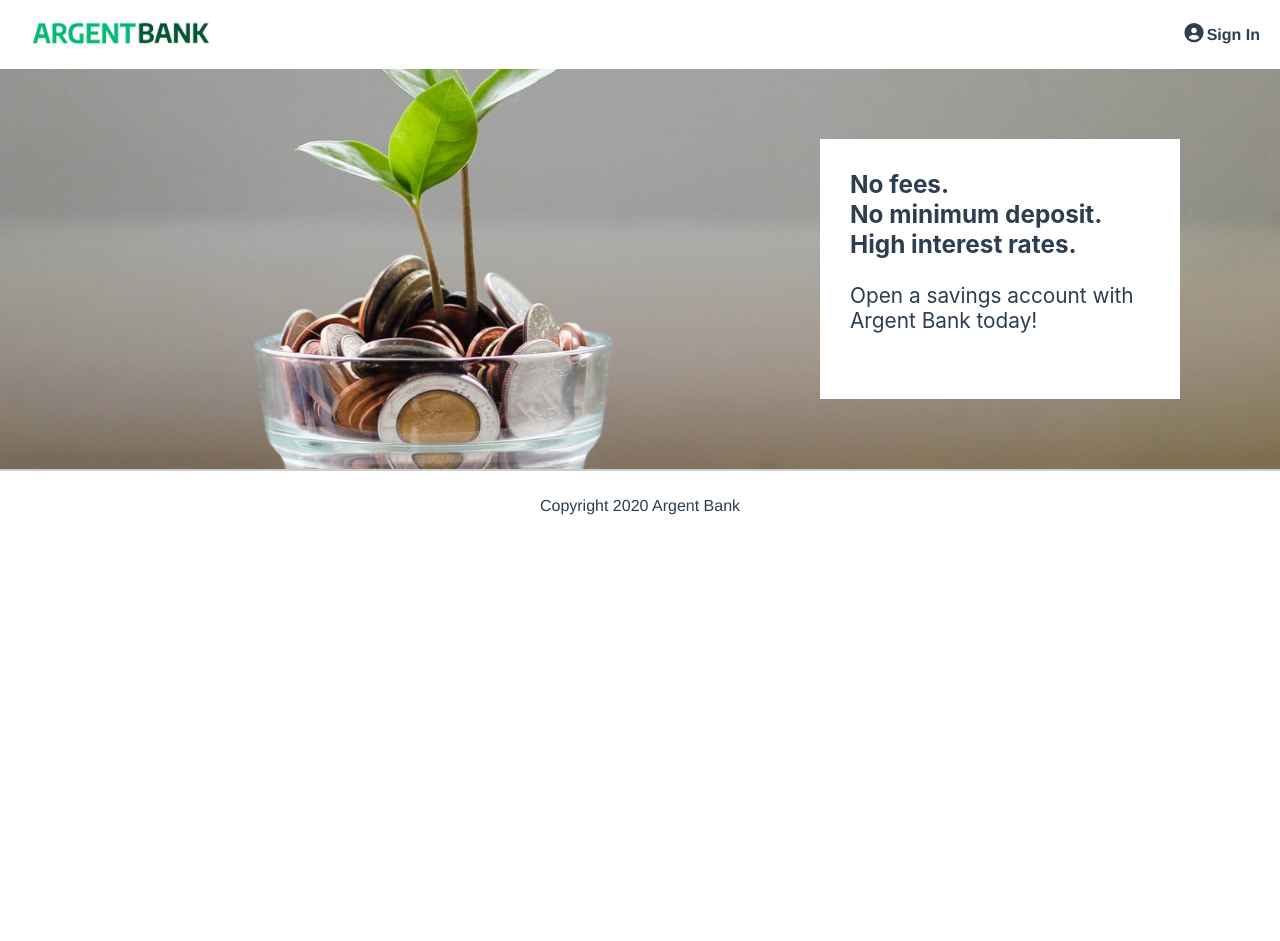
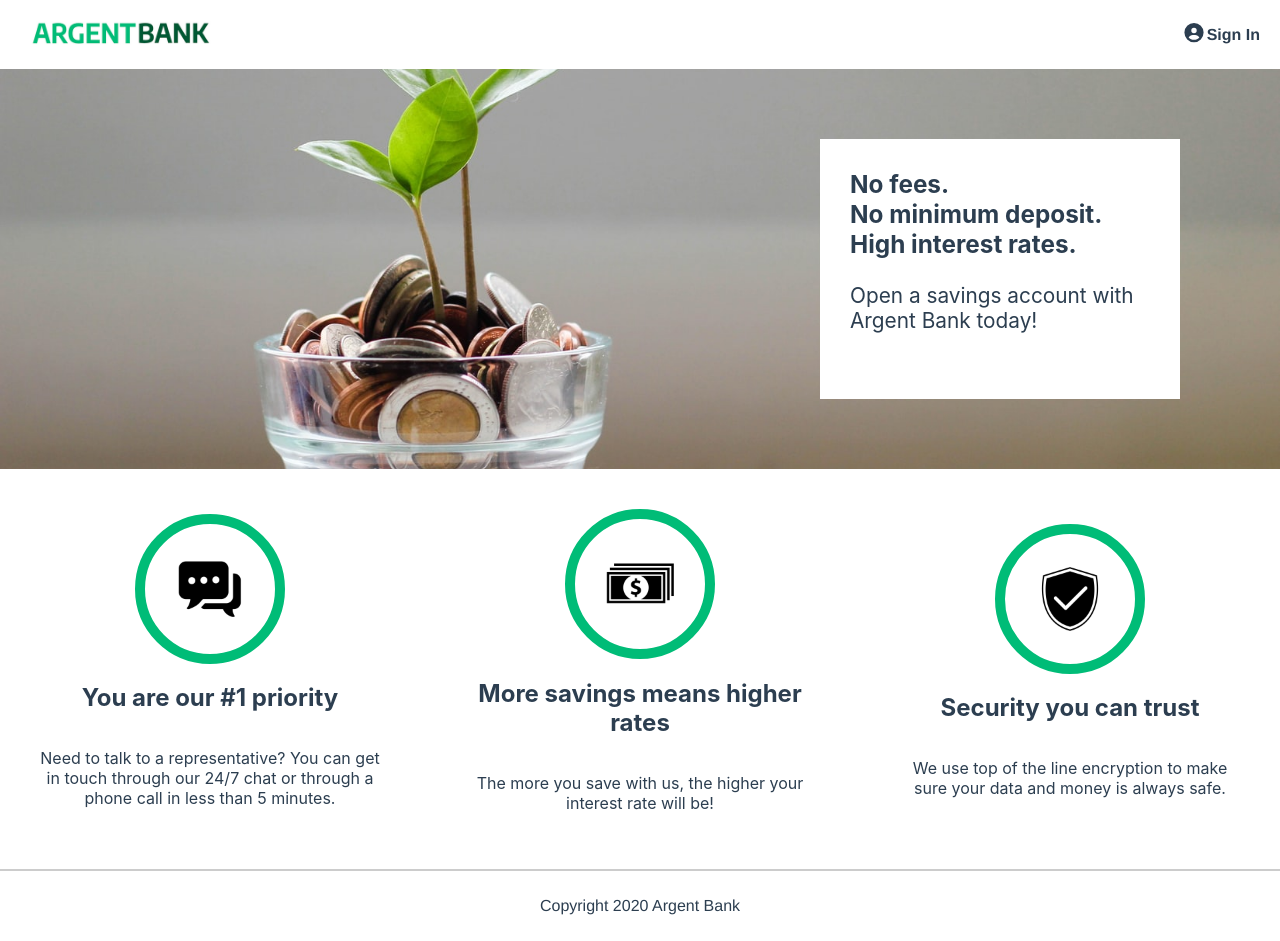
Before and after one commit to MonsieurLeK/ArgentBank, a React (Create React App) app in the folder frontend/: page / in a window 1280 px wide. Before the commit the page ends 800 px from the top, so only its background shows below. Built offline with nearby package versions, Linux system fonts and the light colour scheme.

Commit message:
page d'accueil terminée

```diff
--- /dev/null
+++ b/frontend/src/components/feature/feature.js
@@ -0,0 +1,13 @@
+import styles from './feature.module.css'
+
+function Feature(props) {
+    return <article className={styles.feature}>
+    <div className={styles.circle}>
+        <img src={props.icon} alt={props.imgAlt} />
+    </div>
+    <h2>{props.title}</h2>
+    <p>{props.description}</p>
+    </article>
+}
+
+export default Feature
--- /dev/null
+++ b/frontend/src/components/feature/feature.module.css
@@ -0,0 +1,21 @@
+.feature {
+    display: flex;
+    flex-direction: column;
+    justify-content: center;
+    align-items: center;
+    width: 25%;
+    min-width: 340px;
+    text-align: center;
+}
+.circle {
+    display: flex;
+    justify-content: center;
+    align-items: center;
+    border: 10px solid #00bc77;
+    width: 130px;
+    height: 130px;
+    border-radius: 50%;
+}
+.circle img {
+    width: 100px;
+}
--- a/frontend/src/pages/home/home.js
+++ b/frontend/src/pages/home/home.js
@@ -1,14 +1,34 @@
 import styles from './home.module.css'
 import bannerImage from '../../assets/img/bank-tree.jpeg'
+import Feature from '../../components/feature/feature'
+import chatIcon from '../../assets/img/icon-chat.png'
+import moneyIcon from '../../assets/img/icon-money.png'
+import securityIcon from '../../assets/img/icon-security.png'
 
 function Home() {
-    return   <section className={styles.banner}>
+    return   <>
+    <section className={styles.banner}>
         <img src={bannerImage} className={styles.bannerImg} alt='une plante poussant dans l argent'></img>
         <article className={styles.bannerContent}>
             <h3>No fees. <br/>No minimum deposit. <br/>High interest rates.</h3>
             <p>Open a savings account with Argent Bank today!</p>
         </article>
     </section>
+    <section className={styles.featuresContainer}>
+        <Feature icon={chatIcon}
+        title="You are our #1 priority"
+        description="Need to talk to a representative? You can get in touch through our 24/7 chat or through a phone call in less than 5 minutes."
+        imgAlt="chat bubbles" />
+        <Feature icon={moneyIcon}
+        title="More savings means higher rates"
+        description="The more you save with us, the higher your interest rate will be!"
+        imgAlt="Money bills" />
+        <Feature icon={securityIcon}
+        title="Security you can trust"
+        description="We use top of the line encryption to make sure your data and money is always safe."
+        imgAlt="safety shield" />
+    </section>
+    </>
 }
 
 export default Home
--- a/frontend/src/pages/home/home.module.css
+++ b/frontend/src/pages/home/home.module.css
@@ -24,3 +24,8 @@
 .bannerContent h3 {
     margin-top: 0;
 }
+.featuresContainer {
+    display: flex;
+    padding: 40px;
+    justify-content: space-between;
+}
```
